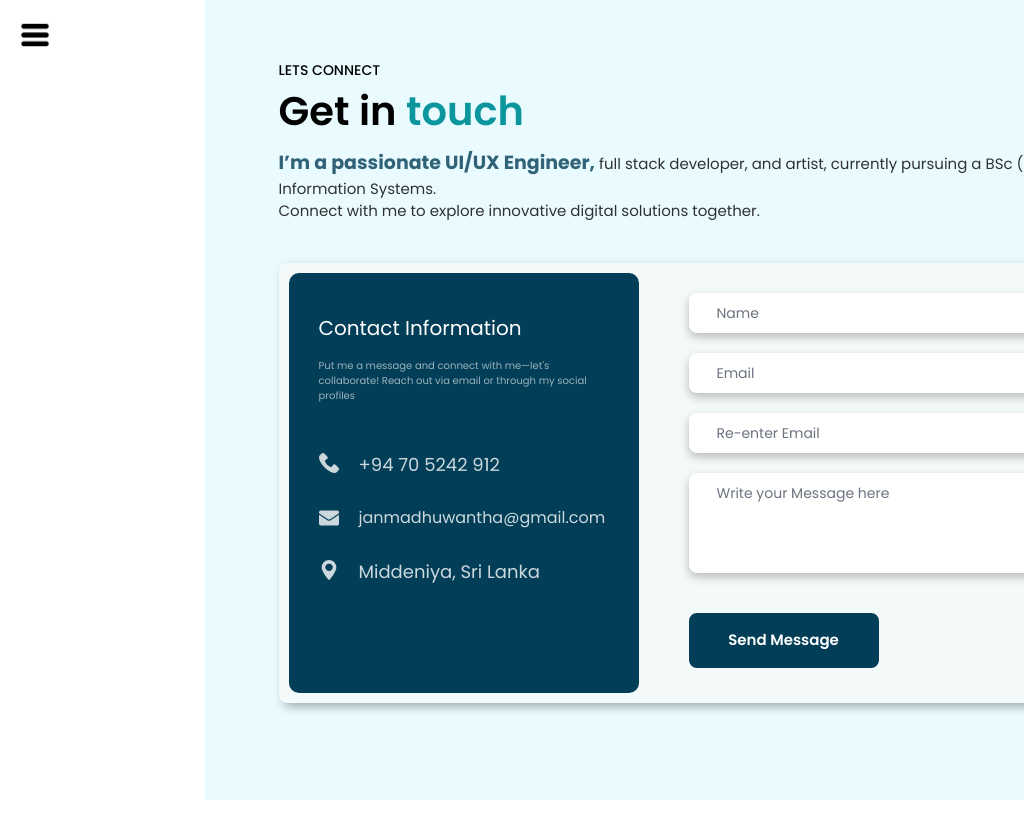
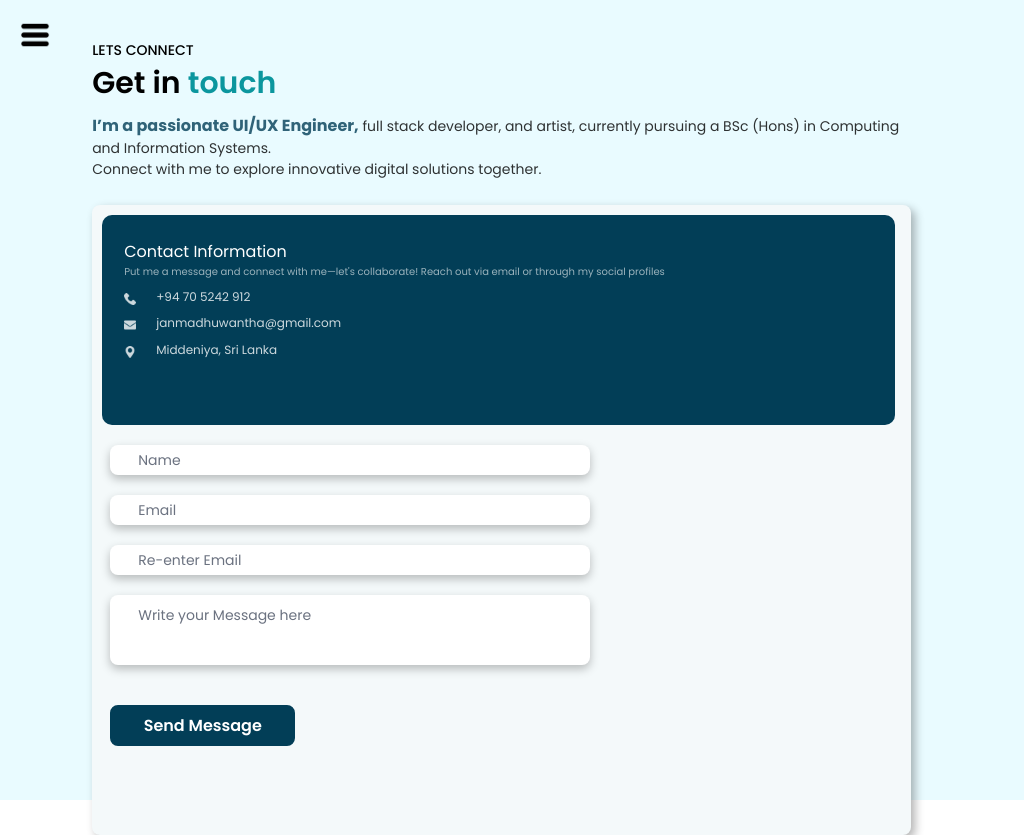
Before and after one commit to NimeshMadhuwantha/My-Portfolio, a React (Vite) app in the folder My-Portfolio/: page /Contact in a window 1024 px wide. Before the commit the page ends 800 px from the top, so only its background shows below. Built offline with nearby package versions, Linux system fonts and the light colour scheme.

Commit message:
responsive the contact page

```diff
--- a/My-Portfolio/src/pages/Contact/Contact.css
+++ b/My-Portfolio/src/pages/Contact/Contact.css
@@ -4,12 +4,12 @@
     height: 100vh;
     min-height: 720px;
     background-color: #E9FBFF;
-    position: fixed;
-    left: 20%;
+    margin-left: 20%;
+
 }
 .Contact_TopContent{
     margin-left: 9%;
-    margin-top: 60px;
+    padding-top: 30px;
 }
 .Contact_LetsConnect_Text{
     font-size: 14px;
@@ -25,7 +25,7 @@
 .Contact_DesPara{
     margin-top: 8px;
     font-size: 15px;
-    width: 950px;
+    width: 88%;
     opacity: 80%;
 }
 .Contact_DesPara span{
@@ -35,7 +35,7 @@
 }
 .Contact_MiddleContent{
     height: 440px;
-    width: 950px;
+    width: 80%;
     background-color: #F4F9FA;
     border-radius: 8px;
     margin-left: 9%;
@@ -46,7 +46,7 @@
 }
 .Contact_Details{
     border-radius: 10px;
-    width: 350px;
+    width: 36%;
     height: 420px;
     background-color: #023E57;
     padding-left: 30px;
@@ -103,7 +103,8 @@
 }
 .Contact_Form{
     margin-top: -400px;
-    margin-left: 400px;
+    margin-left: 40%;
+    margin-right: 5%;
 }
 .Contact_Email_Input{
     margin-top: 20px;
@@ -134,3 +135,283 @@
 .Contact_MiddleContent{
     animation: slowFadeIn 0.9s ease-in-out;
 }
+
+/* responsive the form */
+/* CSS for responsive form */
+
+.Contact_Form_Input {
+    width: 100%;
+    max-width: 480px; /* Default max width */
+    margin: 0 auto;
+  }
+
+  .Contact_Name_Input input,
+  .Contact_Email_Input input,
+  .Contact_Message_Input textarea {
+    width: 100%;
+    max-width: 480px;
+  }
+
+  .Contact_Send_Button button {
+    width: 125px;
+    height: 34px;
+    font-size: 0.5rem;
+  }
+
+  @media (min-width: 640px) {
+    .Contact_Name_Input input,
+    .Contact_Email_Input input,
+    .Contact_Message_Input textarea {
+      max-width: 640px;
+    }
+
+    .Contact_Send_Button button {
+      width: 155px;
+      height: 40px;
+      font-size: 0.7rem;
+    }
+  }
+
+  @media (min-width: 768px) {
+    .Contact_Name_Input input,
+    .Contact_Email_Input input,
+    .Contact_Message_Input textarea {
+      max-width: 768px;
+    }
+
+    .Contact_Send_Button button {
+      width: 170px;
+      height: 40px;
+      font-size: 0.8rem;
+    }
+  }
+
+  @media (min-width: 1024px) {
+    .Contact_Name_Input input,
+    .Contact_Email_Input input,
+    .Contact_Message_Input textarea {
+      max-width: 1024px;
+    }
+
+    .Contact_Send_Button button {
+      width: 185px;
+      height: 41px;
+      font-size: 1rem;
+    }
+  }
+
+  @media (min-width: 1280px) {
+    .Contact_Name_Input input,
+    .Contact_Email_Input input,
+    .Contact_Message_Input textarea {
+      max-width: 1280px;
+    }
+
+    .Contact_Send_Button button {
+      width: 210px;
+      height: 50px;
+      font-size: 1rem;
+    }
+  }
+
+/* page responsive part */
+
+@media (max-width: 1500px){
+    .Contact_Icons h1{
+      font-size: 14px;
+      line-height: 1.8;
+    }
+
+}
+@media (max-width: 1440px){
+  .Contact_LetsConnect_Text{
+    margin-top: 10px;
+    font-size: 14px;
+  }
+  .Contact_GetTouch{
+    font-size: 30px;
+  }
+  .Contact_DesPara{
+    font-size: 14px;
+  }
+  .Contact_DesPara span{
+    font-size: 16px;
+  }
+  .Contact_MiddleContent{
+    margin-top: 25px;
+  }
+  .Contact_Mail h1{
+   font-size: 12px;
+  }
+  .Contact_Icons h1{
+    line-height: 2.2;
+  }
+
+}
+@media (max-width: 1280px){
+  .Contact_Mail h1{
+    font-size: 11px;
+   }
+   .Contact_Details img,
+   .Contact_Details h2{
+    margin-left: -5px;
+   }
+   .Contact_Info{
+    margin-left: -5px;
+   }
+
+}
+@media (max-width: 1140px){
+  .Contact_Main{
+    width: 78%;
+    margin-left: 22%;
+  }
+  .Contact_MiddleContent{
+    height: 350px;
+  }
+  .Contact_Details{
+    height: 330px;
+  }
+  .Contact_Form{
+    margin-top: -320px;
+  }
+  .Contact_Mail h1{
+    font-size: 10px;
+   }
+   .Contact_Details img,
+   .Contact_Details h2{
+    margin-left: -8px;
+    font-size: 10px;
+   }
+   .Contact_Info{
+    margin-left: -8px;
+   }
+   .Contact_Info_div h1{
+    font-size: 15px;
+   }
+   .Contact_Icons h1,
+   .Contact_Mail,
+   .Contact_Location{
+    margin-top: -20px;
+   }
+   .Contact_Icons img{
+    height: 12px;
+    width: 12px;
+  }
+  .Contact_Call img{
+    margin-top: -12px;
+  }
+  .Contact_Mail img{
+    margin-top: 8px;
+  }
+  .Contact_Mail h1{
+    margin-top: 5px;
+  }
+  .Contact_Location img{
+    margin-top: 10px;
+  }
+  .Contact_Location h1{
+    margin-top: 0px;
+  }
+   .Contact_Name_Input input,
+   .Contact_Email_Input input{
+    height: 30px;
+  }
+  .Contact_Message_Input textarea {
+    max-height: 70px;
+  }
+}
+@media (max-width: 1024px){
+  .Contact_Main{
+    width: 100%;
+    margin-left: 0;
+  }
+  .Contact_MiddleContent{
+    align-items: center;
+    height: 630px;
+  }
+  .Contact_Form{
+    margin-top: 0px;
+    margin-left: 0;
+    margin-right: 0;
+}
+.Contact_Form_Input{
+  margin-top: 20px;
+  margin-left: 1%;
+}
+.Contact_Details{
+  border-radius: 10px;
+  width: 98%;
+  height: 210px;
+  background-color: #023E57;
+  padding: 30px;
+  align-items: center;
+}
+.Contact_Details h1{
+  color: #ffffff;
+  font-size: 16px;
+  font-weight: 400;
+}
+.Contact_Icons{
+  margin-top: -10px;
+}
+
+.Contact_Icons h1{
+  font-size: 12px;
+}
+.Contact_Info{
+  margin-top: -5px;
+}
+.Contact_Icons h1,
+.Contact_Mail,
+.Contact_Location{
+  margin-top: -15px;
+}
+.Contact_Details h2{
+  margin-top: 0px;
+}
+.Contact_Icons img{
+  height: 12px;
+  width: 12px;
+  margin-top: -6px;
+}
+
+}
+@media (max-width: 768px){
+  .Contact_TopContent,
+  .Contact_MiddleContent{
+    margin-left: 70px;
+  }
+
+}
+@media (max-width: 680px){
+  .Contact_TopContent{
+    text-align: center;
+  }
+  .Contact_DesPara{
+    width: 70%;
+    margin-left: 10%;
+  }
+  .Contact_LetsConnect_Text,
+  .Contact_GetTouch{
+    margin-left: -6%;
+
+  }
+  .Contact_Form{
+    padding-right: 4%;
+  }
+  .Contact_TopContent{
+    margin-left:3%;
+  }
+  .Contact_MiddleContent{
+    margin-left: 10%;
+  }
+  .Contact_MiddleContent{
+    padding-right: 5px;
+  }
+}
+@media (max-width: 464px){
+  .Contact_MiddleContent{
+    padding-right: 5px;
+  }
+}
--- a/My-Portfolio/src/pages/Contact/Contact.jsx
+++ b/My-Portfolio/src/pages/Contact/Contact.jsx
@@ -111,7 +111,9 @@ export default function Contact() {
 
       <div className='Contact_MiddleContent'>
         <div className='Contact_Details'>
-          <h1>Contact Information</h1>
+          <div className='Contact_Info_div'>
+          <h1 className='Contact_Info'>Contact Information</h1>
+          </div>
           <h2>Put me a message and connect with me—let's collaborate! Reach out via email or through my social profiles</h2>
           <div className='Contact_Icons'>
             <div className='Contact_Call'>
@@ -135,10 +137,10 @@ export default function Contact() {
             <input
               type="text"
               name="from_name"
-                className="bg-white text-gray-900 text-sm rounded-lg block w-[480px] p-2.5
+              className="bg-white text-gray-900 text-sm rounded-lg block w-full p-2.5
               placeholder-gray-500 pl-7 focus:outline-none focus:ring-2 focus:ring-[#023E57]"
               placeholder="Name"
-                style={{ boxShadow: '0 4px 10px rgba(0, 0, 0, 0.25)'}}
+              style={{ boxShadow: '0 4px 10px rgba(0, 0, 0, 0.25)' }}
               onChange={validateForm}
             />
           </div>
@@ -147,7 +149,7 @@ export default function Contact() {
             <input
               type="email"
               name="from_email"
-                className="bg-white text-gray-900 text-sm rounded-lg block w-[480px] p-2.5
+              className="bg-white text-gray-900 text-sm rounded-lg block w-full p-2.5
               placeholder-gray-500 pl-7 focus:outline-none focus:ring-2 focus:ring-[#023E57]"
               placeholder="Email"
               style={{ boxShadow: '0 4px 10px rgba(0, 0, 0, 0.25)' }}
@@ -163,7 +165,7 @@ export default function Contact() {
             <input
               type="email"
               name="re_email"
-                className="bg-white text-gray-900 text-sm rounded-lg block w-[480px] p-2.5
+              className="bg-white text-gray-900 text-sm rounded-lg block w-full p-2.5
               placeholder-gray-500 pl-7 focus:outline-none focus:ring-2 focus:ring-[#023E57]"
               placeholder="Re-enter Email"
               style={{ boxShadow: '0 4px 10px rgba(0, 0, 0, 0.25)' }}
@@ -178,7 +180,7 @@ export default function Contact() {
           <div className='Contact_Message_Input'>
             <textarea
               name="message"
-                className="bg-white text-gray-900 text-sm rounded-lg block w-[480px] h-[100px] p-2.5
+              className="bg-white text-gray-900 text-sm rounded-lg block w-full h-[100px] p-2.5
               placeholder-gray-500 pl-7 focus:outline-none focus:ring-2 focus:ring-[#023E57]"
               placeholder="Write your Message here"
               style={{
@@ -193,8 +195,18 @@ export default function Contact() {
                   type="submit"
                   className="bg-[#023E57] hover:bg-transparent text-white font-semibold
                   hover:text-[#023E57] border-4 border-[#023E57]
-                  rounded-lg transition-all duration-1000"
-                  style={{ fontSize: '15px', width: '190px', height: '55px' }}
+                  rounded-lg transition-all duration-1000
+                   xl:w-[210px] xl:h-[50px]
+                   lg:w-[185px] lg:h-[41px]
+                   md:w-[170px] md:h-[40px]
+                   sm:w-[155px] sm:h-[40px]
+                   w-[125px] h-[34px]
+                   xl:text-[1rem]
+                   lg:text-[1rem]
+                   md:text-[0.8rem]
+                   sm:text-[0.7rem]
+                   text-[0.5rem]
+                  "
                 >
                   Send Message
                 </button>
```
Also changed, not shown: 1 other file (tests, documents, lock files or other folders). Lines whose indentation alone changed are shown as unchanged.
